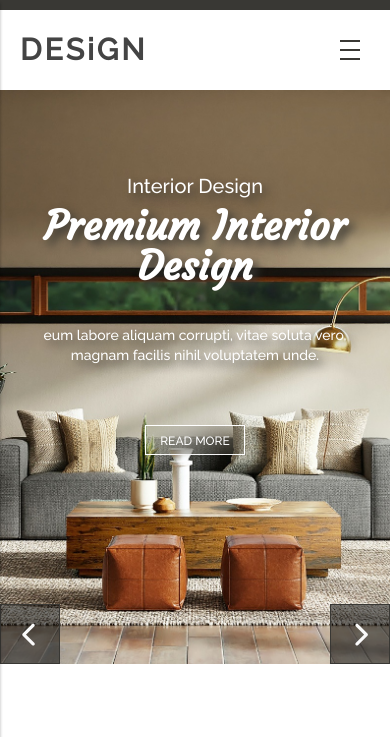
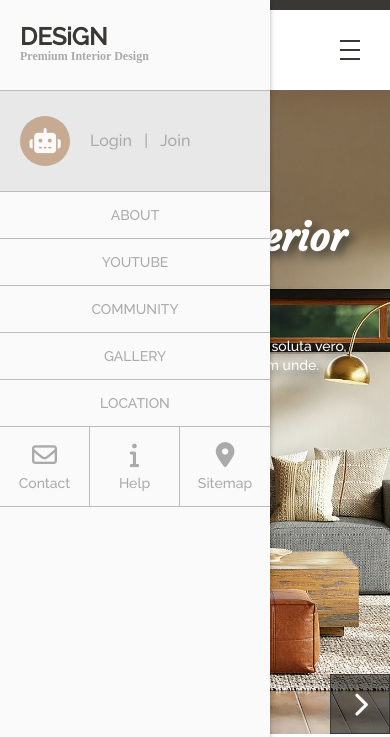
Before and after one commit to yahoumma/project1, a plain HTML site: page index.html in a window 390 px wide. Shown: the top 737 px of the page. Drawn offline with nearby package versions, Linux system fonts and the light colour scheme.

Commit message:
모바일 메뉴 수정

```diff
--- a/scss/style.scss
+++ b/scss/style.scss
@@ -178,13 +178,13 @@ $mobile : 539px;
       .menuMo{
          position:fixed;
          top:0;
-         left:-270px;
+         left:0px;
          width:270px;
          height:100vh;
          background:#fafafa;
          transition:0.5s;
          z-index:10;
-         box-shadow: 0px 3px 3px rgba(0,0,0,0.3) ;
+         box-shadow: 0px 3px 5px rgba(0,0,0,0.3) ;
 
          h1{
             padding: 25px 20px 26px 20px;
@@ -202,12 +202,11 @@ $mobile : 539px;
             position: relative;
             .login{
                width: 100%;
-               height: 120px;
                background: rgba(0,0,0,0.07);
                display: flex;
                align-items: center;
                border-top:1px solid #bbb;
-               padding: 0 20px;
+               padding: 25px 20px;
                >a{
                   display: block;
                   width: 50px;
@@ -233,8 +232,6 @@ $mobile : 539px;
                      &:nth-of-type(1){
                         position: relative;
                         width: 70px;
-
-
                         &::after{
                            content: '|';
                            display:block;
@@ -258,7 +255,7 @@ $mobile : 539px;
                   a{
                   display:block;
                   width:100%;
-                  padding:20px 0px;
+                  padding:16px 0px;
                   border-top:1px solid #bbb;
                   font: 14px/1 "Raleway";
                   color:#aaa;
@@ -286,7 +283,7 @@ $mobile : 539px;
                      align-items: center;
                      justify-content: center;
                      width: 90px;
-                     height: 90px;
+                     height: 80px;
                      font: 14px/1 "Raleway";
                      color:#aaa;
                      text-align:center;
@@ -306,20 +303,14 @@ $mobile : 539px;
                }
             }
          }
-
-
-
          &.on{
             left:0px;
          }
-
-
          .follow{
             position: absolute;
             width: 270px;
             bottom: 20px;
             left: 0;
-
             h3{
                font:bold 14px/1 "Raleway";
                color:#888;
@@ -354,7 +345,7 @@ $mobile : 539px;
 
 #visual{
    width:100%;
-   height:calc(100vh - 270px);
+   height:calc(100vh - 200px);
    position:relative;
    overflow:hidden;
    .swiper {
```
Also changed, not shown: css/style.css, 1 other file.
